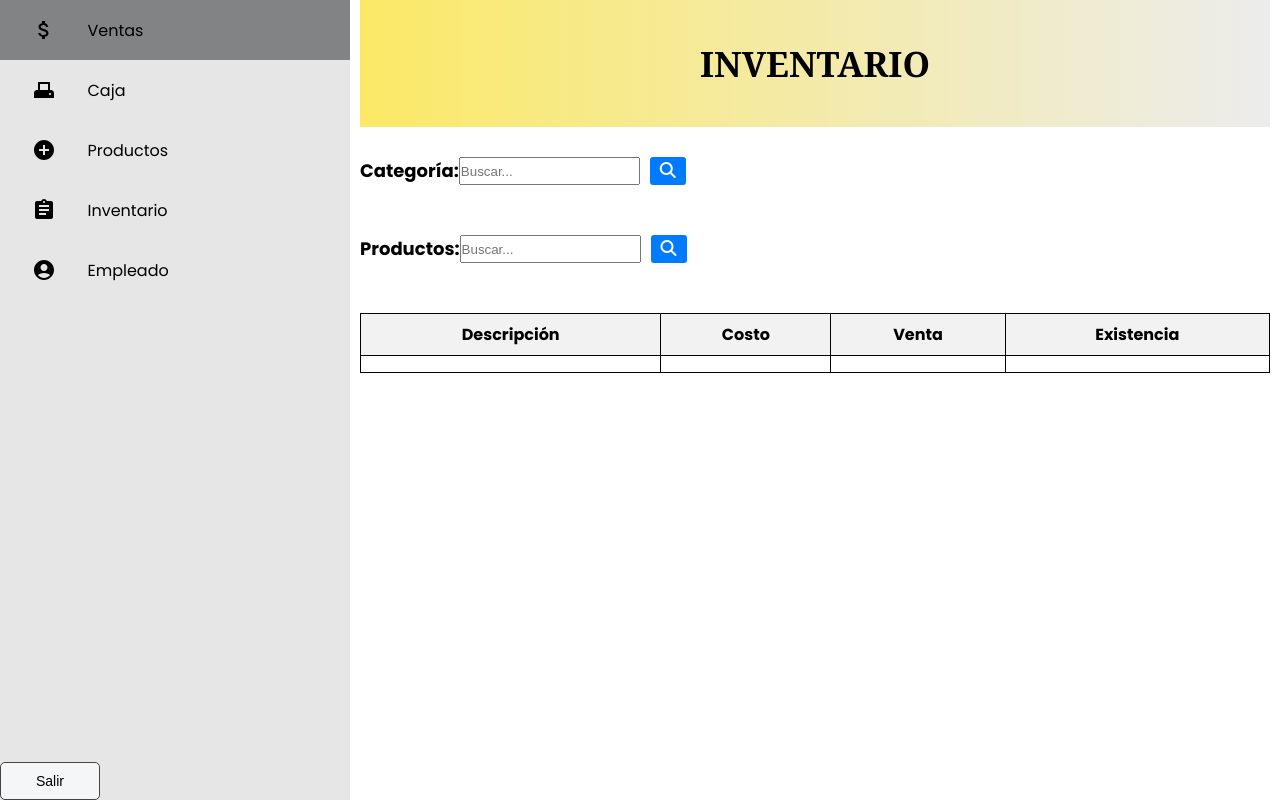
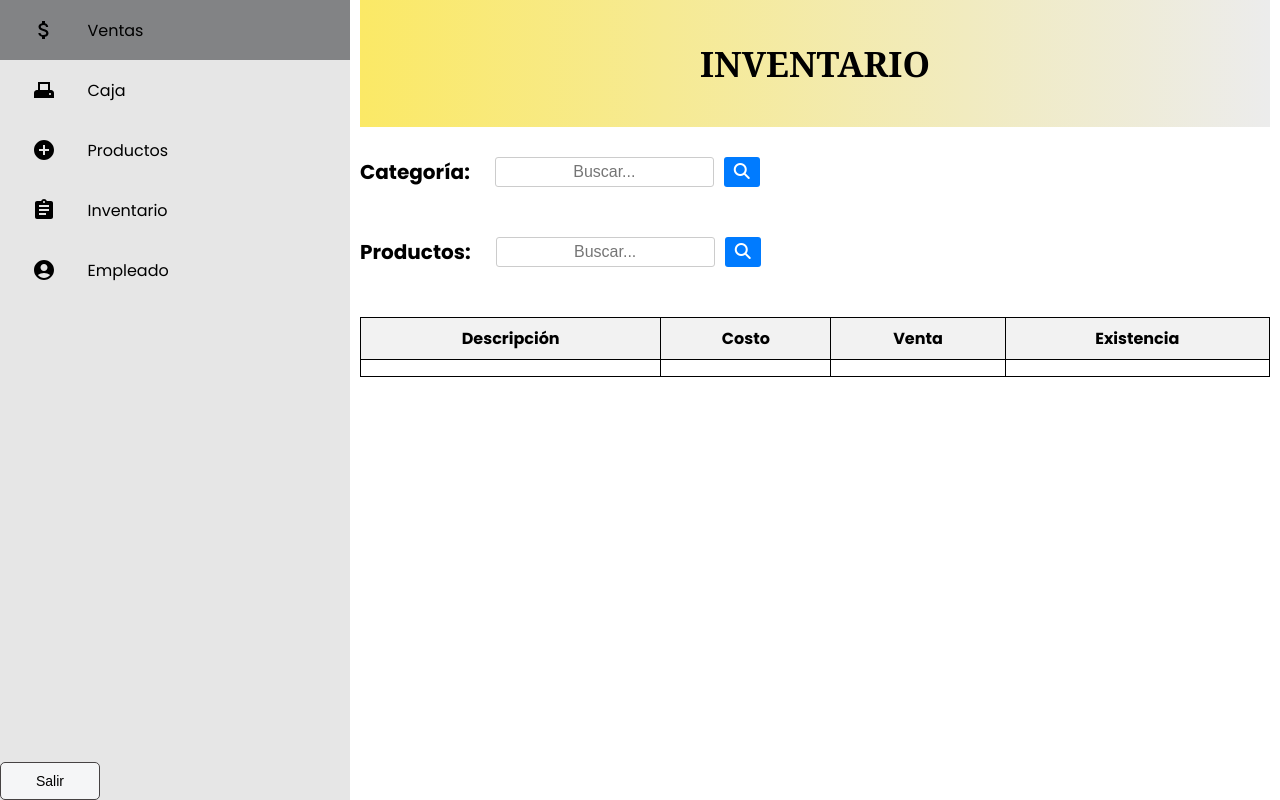
Before and after one commit to Nanbarrera/proyectoLogin, a React (Create React App) app: page /inventario in a window 1280 px wide. Built offline with nearby package versions, Linux system fonts and the light colour scheme.

Commit message:
Modificación de la interfaz de inventario

```diff
--- a/src/componentes/inventario/Inventario.css
+++ b/src/componentes/inventario/Inventario.css
@@ -4,12 +4,13 @@
     margin-bottom: 50px;
 }
 
-.search-bar label {
-    margin-right: 10px;
+.search-bar1 label {
+    margin-right: 25px;
     font-size: 20px;
+    justify-content: center;
 }
 
-.search-bar input[type="text"] {
+.search-bar1 input[type="text"] {
     padding: 5px;
     font-size: 16px;
     border: 1px solid #ccc;
@@ -25,8 +26,9 @@
     font-size: 18px;
     font-weight: bold;
 }
-
-
+.Ibuscar{
+    text-align:center;
+}
 
 /* Estilos para la tabla */
 .tableI {
@@ -46,30 +48,3 @@
     background-color: #f2f2f2;
     text-align: center;
 }
-
-/* Estilos para el monto a cobrar */
-.amount-to-payVentas {
-    display: flex;
-    flex-direction: column-reverse;
-    align-items:flex-end;
-    margin-bottom: 10px;
-}
-
-/* Estilos para el botón */
-.checkout-buttonVT{
-    background-color: #2996aeef;
-    color: #000;
-    border: none;
-    border-radius: 3px;
-    padding: 10px 10px;
-    font-size: 16px;
-    cursor: pointer;
-    font-size: 20px; /* Tamaño de fuente más pequeño */
-    padding: 8px 16px; /* Padding más pequeño */
-    font-weight: bold;
-}
-
-.inputCant{
-    display: flex;
-    justify-content:end;
-}
--- a/src/componentes/inventario/Inventario.js
+++ b/src/componentes/inventario/Inventario.js
@@ -42,12 +42,12 @@ function Inventario() {
                     <div className="main-content">
                         <div className="search-bar1">
                             <label className="CategoriaI" htmlFor="search">Categoría:</label>
-                            <input type="text" id="search" name="search" placeholder="Buscar..." />
+                            <input className="Ibuscar" type="text" id="search" name="search" placeholder="Buscar..." />
                             <button className="search-button"><i className="fas fa-search"></i></button>
                         </div>
                         <div className="search-bar1">
                             <label className="productosI" htmlFor="search">Productos:</label>
-                            <input type="text" id="search" name="search" placeholder="Buscar..." />
+                            <input className="Ibuscar" type="text" id="search" name="search" placeholder="Buscar..." />
                             <button className="search-button"><i className="fas fa-search"></i></button>
                         </div>
 
```
